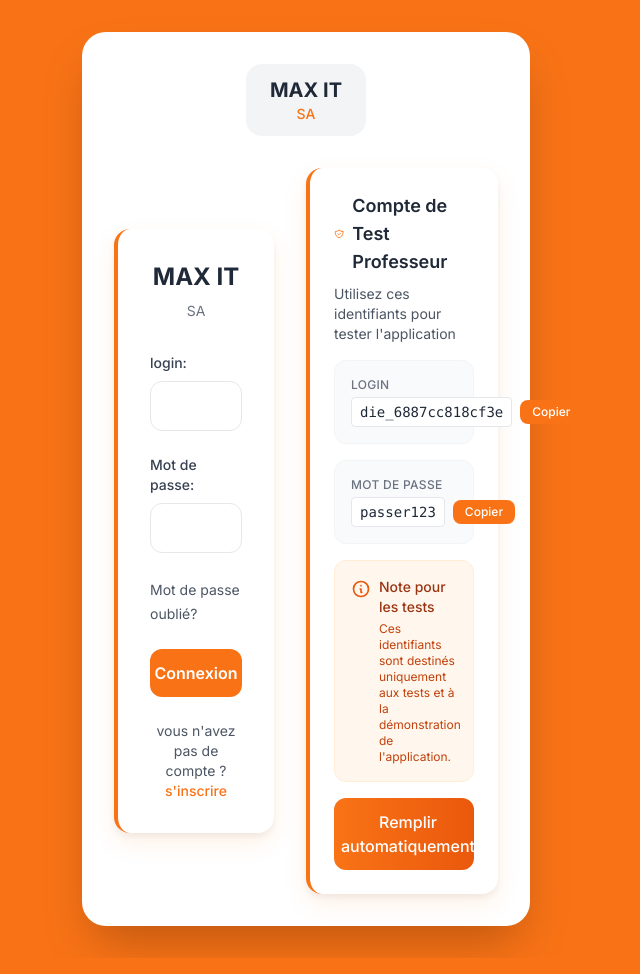
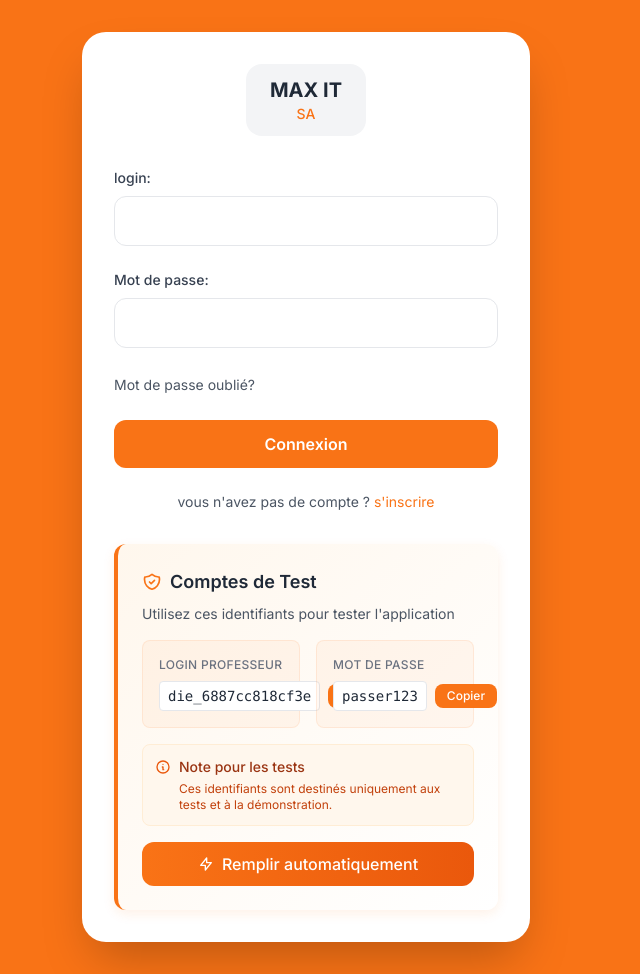
Before and after one commit to Die-tech-web/new_maxitsa, a PHP site: page / in a window 1280 px wide. Shown: the whole page, without its empty margins (334-974 px from the left). Run offline with PHP 8.4, Linux system fonts and the light colour scheme; some libraries are stand-ins or nearby versions.

Commit message:
ajout compte de test 1

```diff
--- a/templates/security/login.html.php
+++ b/templates/security/login.html.php
@@ -1,18 +1,14 @@
-<!DOCTYPE html>
-<html lang="fr">
-<head>
-    <meta charset="UTF-8">
-    <meta name="viewport" content="width=device-width, initial-scale=1.0">
-    <title>Connexion - MAX IT SA</title>
-    <script src="https://cdn.tailwindcss.com"></script>
+<?php use App\Core\Session;  $session = Session::getInstance(); $errors = $session->get('errors') ?? []; $session->destroy(key: 'errors'); $this->session->unset('errors'); ?>
+
+<?php foreach ($errors as $error): ?>
+    <div style="color: red"><?= htmlspecialchars($error) ?></div>
+<?php endforeach; ?>
+
 <style>
-        .test-account-card {
+.test-credentials {
     border-left: 4px solid #f97316;
-            box-shadow: 0 10px 25px rgba(249, 115, 22, 0.1), 0 4px 6px rgba(0, 0, 0, 0.05);
-        }
-        .login-form-card {
-            border-left: 4px solid #f97316;
-            box-shadow: 0 10px 25px rgba(249, 115, 22, 0.1), 0 4px 6px rgba(0, 0, 0, 0.05);
+    box-shadow: 0 4px 12px rgba(249, 115, 22, 0.1);
+    background: linear-gradient(135deg, #fff7ed 0%, #ffffff 100%);
 }
 .copy-btn {
     transition: all 0.2s ease;
@@ -21,47 +17,25 @@
     transform: translateY(-1px);
     box-shadow: 0 4px 8px rgba(249, 115, 22, 0.3);
 }
+.credential-item {
+    background: rgba(249, 115, 22, 0.05);
+    border: 1px solid rgba(249, 115, 22, 0.1);
+}
 </style>
-</head>
-<body class="min-h-screen bg-gradient-to-br from-gray-50 to-gray-100 flex items-center justify-center p-4">
-    <div class="w-full max-w-6xl flex flex-col lg:flex-row gap-8 items-center justify-center">
 
-        <!-- Formulaire de connexion -->
-        <div class="w-full lg:w-1/2 max-w-md flex justify-center">
-            <div class="w-full bg-white p-8 rounded-2xl login-form-card">
-                <div class="text-center mb-8">
-                    <h1 class="text-2xl font-bold text-gray-800 mb-2">MAX IT</h1>
-                    <p class="text-sm text-gray-500">SA</p>
-
+<form class="space-y-6" action="/auth" method="post">
     <?php if (!empty($errors['global'])): ?>
-                        <div class="mt-4 p-3 bg-red-50 border border-red-200 rounded-lg">
-                            <p class="text-red-600 text-sm font-medium">Erreur lors de la communication avec le service Woyofal</p>
-                            <p class="text-red-600 text-sm"><?= htmlspecialchars($errors['global']) ?></p>
+        <div class="mb-4 text-red-600 font-semibold text-center">
+            <?= htmlspecialchars($errors['global']) ?>
         </div>
     <?php endif; ?>
-                </div>
 
-                <?php
-                use App\Core\Session;
-                $session = Session::getInstance();
-                $errors = $session->get('errors') ?? [];
-                $session->destroy(key: 'errors');
-                $this->session->unset('errors');
-                ?>
-
-                <?php foreach ($errors as $error): ?>
-                    <div class="mb-4 p-3 bg-red-50 border border-red-200 rounded-lg">
-                        <p class="text-red-600 text-sm"><?= htmlspecialchars($error) ?></p>
-                    </div>
-                <?php endforeach; ?>
-
-                <form class="space-y-6" action="/auth" method="post">
     <div>
         <label class="block text-gray-700 text-sm font-medium mb-2">
             login:
         </label>
         <input type="tel" name="login" value="<?= htmlspecialchars($_POST['login'] ?? '') ?>"
-                            class="w-full px-4 py-3 rounded-xl border <?= !empty($errors['login']) ? 'border-red-500' : 'border-gray-200' ?> focus:outline-none focus:ring-2 focus:ring-orange-500 focus:border-transparent transition-all"
+            class="w-full px-4 py-3 rounded-xl border <?= !empty($errors['login']) ? 'border-red-500' : 'border-gray-200' ?> focus:outline-none focus:ring-2 focus:ring-orange-500 focus:border-transparent"
             placeholder="">
 
         <?php if (!empty($errors['login'])): ?>
@@ -74,7 +48,7 @@
             Mot de passe:
         </label>
         <input type="password" name="password"
-                            class="w-full px-4 py-3 rounded-xl border <?= !empty($errors['password']) ? 'border-red-500' : 'border-gray-200' ?> focus:outline-none focus:ring-2 focus:ring-orange-500 focus:border-transparent transition-all"
+            class="w-full px-4 py-3 rounded-xl border <?= !empty($errors['password']) ? 'border-red-500' : 'border-gray-200' ?> focus:outline-none focus:ring-2 focus:ring-orange-500 focus:border-transparent"
             placeholder="">
 
         <?php if (!empty($errors['password'])): ?>
@@ -89,93 +63,91 @@
     </div>
 
     <button type="submit"
-                        class="w-full bg-orange-500 text-white py-3 rounded-xl font-semibold hover:bg-orange-600 transition-colors transform hover:scale-[1.02] active:scale-[0.98]">
+        class="w-full bg-orange-500 text-white py-3 rounded-xl font-semibold hover:bg-orange-600 transition-colors">
         Connexion
     </button>
 
     <div class="text-center text-sm text-gray-600">
         vous n'avez pas de compte ?
-                        <a href="/inscription" class="text-orange-500 hover:text-orange-600 transition-colors font-medium">s'inscrire</a>
+        <a href="/inscription" class="text-orange-500 hover:text-orange-600 transition-colors">s'inscrire</a>
     </div>
 </form>
-            </div>
-        </div>
 
-        <!-- Compte de test -->
-        <div class="w-full lg:w-1/2 max-w-md">
-            <div class="bg-white p-6 rounded-2xl test-account-card">
+<!-- Comptes de test en bas -->
+<div class="mt-8 p-6 rounded-xl test-credentials">
     <div class="mb-4">
         <h3 class="text-lg font-semibold text-gray-800 mb-2 flex items-center">
             <svg class="w-5 h-5 text-orange-500 mr-2" fill="none" stroke="currentColor" viewBox="0 0 24 24">
                 <path stroke-linecap="round" stroke-linejoin="round" stroke-width="2" d="M9 12l2 2 4-4m5.618-4.016A11.955 11.955 0 0112 2.944a11.955 11.955 0 01-8.618 3.04A12.02 12.02 0 003 9c0 5.591 3.824 10.29 9 11.622 5.176-1.332 9-6.03 9-11.622 0-1.042-.133-2.052-.382-3.016z"/>
             </svg>
-                        Compte de Test Professeur
+            Comptes de Test
         </h3>
         <p class="text-sm text-gray-600 mb-4">Utilisez ces identifiants pour tester l'application</p>
     </div>
 
-                <div class="space-y-4">
-                    <div class="bg-gray-50 p-4 rounded-xl border border-gray-100">
-                        <label class="block text-xs font-medium text-gray-500 uppercase tracking-wide mb-1">Login</label>
+    <div class="grid grid-cols-1 md:grid-cols-2 gap-4 mb-4">
+        <div class="credential-item p-4 rounded-lg">
+            <label class="block text-xs font-medium text-gray-500 uppercase tracking-wide mb-2">Login Professeur</label>
             <div class="flex items-center justify-between">
                 <code class="text-sm font-mono text-gray-800 bg-white px-2 py-1 rounded border flex-1 mr-2" id="test-login">die_6887cc818cf3e</code>
-                            <button onclick="copyToClipboard('test-login', 'login-input')"
+                <button type="button" onclick="copyToField('test-login', 'login')"
                     class="copy-btn bg-orange-500 text-white px-3 py-1 rounded-lg text-xs font-medium hover:bg-orange-600">
                     Copier
                 </button>
             </div>
         </div>
 
-                    <div class="bg-gray-50 p-4 rounded-xl border border-gray-100">
-                        <label class="block text-xs font-medium text-gray-500 uppercase tracking-wide mb-1">Mot de passe</label>
+        <div class="credential-item p-4 rounded-lg">
+            <label class="block text-xs font-medium text-gray-500 uppercase tracking-wide mb-2">Mot de passe</label>
             <div class="flex items-center justify-between">
                 <code class="text-sm font-mono text-gray-800 bg-white px-2 py-1 rounded border flex-1 mr-2" id="test-password">passer123</code>
-                            <button onclick="copyToClipboard('test-password', 'password-input')"
+                <button type="button" onclick="copyToField('test-password', 'password')"
                     class="copy-btn bg-orange-500 text-white px-3 py-1 rounded-lg text-xs font-medium hover:bg-orange-600">
                     Copier
                 </button>
             </div>
         </div>
+    </div>
 
-                    <div class="mt-6 p-4 bg-orange-50 rounded-xl border border-orange-100">
+    <div class="mb-4 p-3 bg-orange-50 rounded-lg border border-orange-100">
         <div class="flex items-start">
-                            <svg class="w-5 h-5 text-orange-600 mr-2 mt-0.5 flex-shrink-0" fill="none" stroke="currentColor" viewBox="0 0 24 24">
+            <svg class="w-4 h-4 text-orange-600 mr-2 mt-0.5 flex-shrink-0" fill="none" stroke="currentColor" viewBox="0 0 24 24">
                 <path stroke-linecap="round" stroke-linejoin="round" stroke-width="2" d="M13 16h-1v-4h-1m1-4h.01M21 12a9 9 0 11-18 0 9 9 0 0118 0z"/>
             </svg>
             <div>
                 <h4 class="text-sm font-medium text-orange-800 mb-1">Note pour les tests</h4>
-                                <p class="text-xs text-orange-700">Ces identifiants sont destinés uniquement aux tests et à la démonstration de l'application.</p>
+                <p class="text-xs text-orange-700">Ces identifiants sont destinés uniquement aux tests et à la démonstration.</p>
             </div>
         </div>
     </div>
 
-                    <button onclick="fillTestCredentials()"
-                        class="w-full bg-gradient-to-r from-orange-500 to-orange-600 text-white py-3 rounded-xl font-medium hover:from-orange-600 hover:to-orange-700 transition-all transform hover:scale-[1.02] active:scale-[0.98] flex items-center justify-center">
+    <button type="button" onclick="fillTestCredentials()"
+        class="w-full bg-gradient-to-r from-orange-500 to-orange-600 text-white py-2.5 rounded-xl font-medium hover:from-orange-600 hover:to-orange-700 transition-all transform hover:scale-[1.02] active:scale-[0.98] flex items-center justify-center">
         <svg class="w-4 h-4 mr-2" fill="none" stroke="currentColor" viewBox="0 0 24 24">
             <path stroke-linecap="round" stroke-linejoin="round" stroke-width="2" d="M13 10V3L4 14h7v7l9-11h-7z"/>
         </svg>
         Remplir automatiquement
     </button>
 </div>
-            </div>
-        </div>
-    </div>
 
 <script>
-        function copyToClipboard(sourceId, targetInputName) {
+function copyToField(sourceId, targetFieldName) {
     const sourceElement = document.getElementById(sourceId);
     const text = sourceElement.textContent;
+    const targetInput = document.querySelector(`input[name="${targetFieldName}"]`);
 
-            // Copier dans le presse-papiers
-            navigator.clipboard.writeText(text).then(() => {
-                // Optionnel: remplir aussi le champ correspondant
-                const targetInput = document.querySelector(`input[name="${targetInputName}"]`);
     if (targetInput) {
         targetInput.value = text;
         targetInput.focus();
+
+        // Animation de confirmation
+        targetInput.classList.add('ring-2', 'ring-green-500');
+        setTimeout(() => {
+            targetInput.classList.remove('ring-2', 'ring-green-500');
+        }, 1500);
     }
 
-                // Feedback visuel
+    // Feedback visuel sur le bouton
     const button = sourceElement.nextElementSibling;
     const originalText = button.textContent;
     button.textContent = '✓ Copié';
@@ -187,15 +159,6 @@
         button.classList.remove('bg-green-500');
         button.classList.add('bg-orange-500');
     }, 2000);
-            }).catch(() => {
-                // Fallback pour les navigateurs qui ne supportent pas l'API clipboard
-                const textArea = document.createElement('textarea');
-                textArea.value = text;
-                document.body.appendChild(textArea);
-                textArea.select();
-                document.execCommand('copy');
-                document.body.removeChild(textArea);
-            });
 }
 
 function fillTestCredentials() {
@@ -219,5 +182,3 @@
     }
 }
 </script>
-</body>
-</html>
```
Lines whose indentation alone changed are shown as unchanged.
